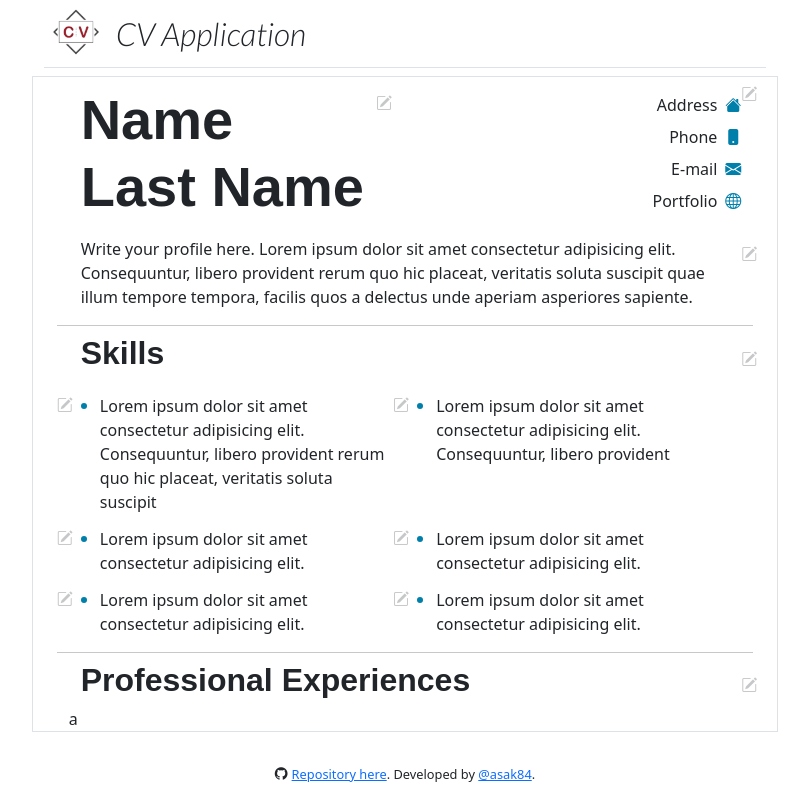
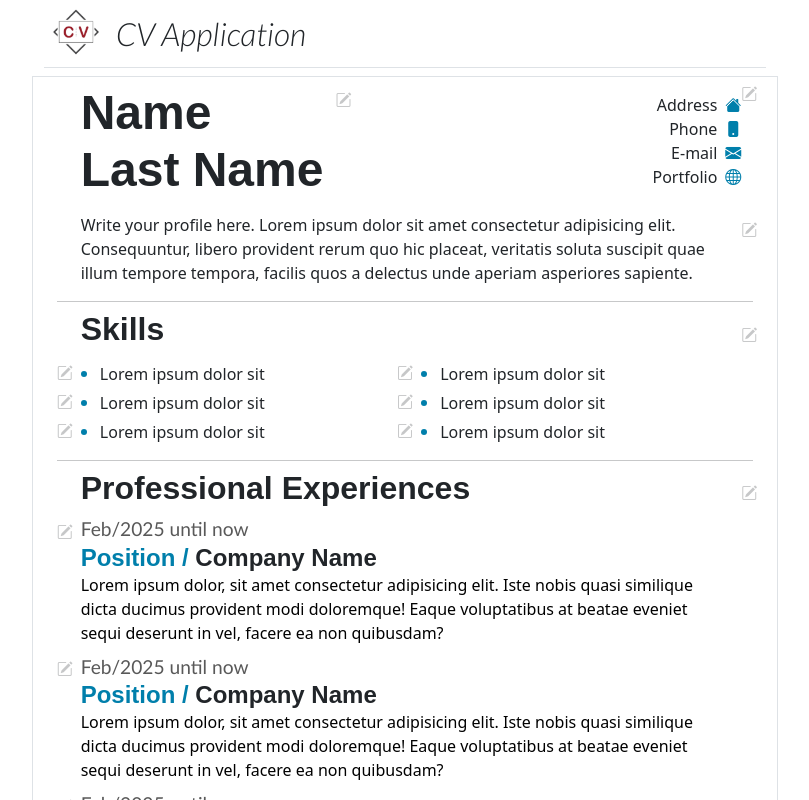
Before and after one commit to asaks84/cv-application, a React (Vite) app: page / in a window 1280 px wide. Shown: the top 800 px of the page, without its empty margins (235-1044 px from the left). Built offline with nearby package versions, Linux system fonts and the light colour scheme; a web font is replaced by a local one.

Commit message:
Professional experiences layout and printable version started

```diff
--- a/src/App.css
+++ b/src/App.css
@@ -79,12 +79,13 @@ header {
   }
 }
 
-h1, h2 {
+h1, h2, h3, h4 {
   font-family: 'Rockwell Nova', sans-serif;
   font-weight: 700;
 }
 
-.cvColor{
+.cvColor,
+span.position{
   color: #007FAB;
 }
 
@@ -92,8 +93,7 @@ h1, h2 {
   margin-top: 1rem;
   display: grid;
   grid-template-columns: repeat(2, 1fr); /* 2 colunas iguais */
-  gap: .5rem; /* Espaçamento opcional */
-  column-gap: 1.5rem;
+  column-gap: 2rem;
   padding: 0;
   /* list-style-type: circle; */
 
@@ -113,3 +113,35 @@ h1, h2 {
   left: -2.7rem !important;
   right: auto;
 }
+.start-n1{
+  left: -1.5rem !important;
+  right: auto;
+}
+
+#experience .date {
+  font-family: Calibri, Candara, Segoe, "Segoe UI", Optima, "Arial Narrow", sans-serif;
+  color: #595959;
+  font-size: 1.2em;
+}
+
+@media print {
+
+:root {
+  font-size: 15px;
+}
+  footer,
+  header,
+  header img,
+  header h1,
+  .edit{
+    display: none !important;
+    width: 0 !important;
+    height: 0 !important;
+  }
+
+  #sheet {
+    border: none !important;
+    margin: 0 !important;
+    padding: 0 !important;
+  }
+}
--- a/src/Components/Header.jsx
+++ b/src/Components/Header.jsx
@@ -3,9 +3,9 @@ function Header() {
 
   return (
     <>
-        <header className='d-flex border-bottom w-100'>
-          <img className='logo' src={cvLogo} alt="CV Application" />
-          <h1 className='title'>CV Application</h1>
+        <header className='hidden-print d-flex border-bottom w-100'>
+          <img className='logo hidden-print' src={cvLogo} alt="CV Application" />
+          <h1 className='title hidden-print'>CV Application</h1>
         </header>
     </>
   )
--- a/src/Components/Infos/BasicInfo.jsx
+++ b/src/Components/Infos/BasicInfo.jsx
@@ -4,7 +4,7 @@ function BasicInfo() {
 
   return (
     <div className="col basicInfo d-flex flex-row justify-content-end align-items-stretch position-relative p-0">
-      <ul className='list-unstyled d-flex flex-column gap-2 text-end pt-3'>
+      <ul className='list-unstyled d-flex flex-column gap-0 text-end pt-3'>
         <li>
           Address
           <i className='bi bi-house-fill'> </i>
--- a/src/Components/Infos/Experiemces.jsx
+++ b/src/Components/Infos/Experiemces.jsx
@@ -1,15 +1,16 @@
 import EditBtn from '../Elements/EditBtn'
+import JobInfo from './JobInfo'
 
 function Experiences(){
 
   return (
-    <div className="position-relative">
+    <div id='experience' className="position-relative">
       <h2 className='mt-n2 fw-bold'>Professional Experiences</h2>
       <EditBtn />
 
-      <div className="row">
-        a
-      </div>
+      <JobInfo />
+      <JobInfo />
+      <JobInfo />
     </div>
   )
 }
--- /dev/null
+++ b/src/Components/Infos/JobInfo.jsx
@@ -0,0 +1,15 @@
+import EditBtn from '../Elements/EditBtn'
+
+function JobInfo(){
+
+  return (
+    <div className="position-relative mt-1">
+        <p className="date mb-0">Feb/2025 until now</p>
+        <h4 className='fw-bold mb-0'><span className='position'>Position /</span> Company Name</h4>
+        <p className="desciption mb-2 text-black">Lorem ipsum dolor, sit amet consectetur adipisicing elit. Iste nobis quasi similique dicta ducimus provident modi doloremque! Eaque voluptatibus at beatae eveniet sequi deserunt in vel, facere ea non quibusdam?</p>
+        <EditBtn specClass={'start-n1'}/>
+      </div>
+  )
+}
+
+export default JobInfo
--- a/src/Components/Infos/Lists.jsx
+++ b/src/Components/Infos/Lists.jsx
@@ -3,24 +3,24 @@ import EditBtn from '../Elements/EditBtn';
 function Lists(){
 
   return (
-    <ul className='grid-list'>
+    <ul className='grid-list mt-0'>
         <li className='position-relative'>
-          Lorem ipsum dolor sit amet consectetur adipisicing elit. Consequuntur, libero provident rerum quo hic placeat, veritatis soluta suscipit
+          Lorem ipsum dolor sit
         <EditBtn specClass='start-n2'/></li>
         <li className='position-relative'>
-          Lorem ipsum dolor sit amet consectetur adipisicing elit. Consequuntur, libero provident
+          Lorem ipsum dolor sit
         <EditBtn specClass='start-n2'/></li>
         <li className='position-relative'>
-          Lorem ipsum dolor sit amet consectetur adipisicing elit.
+          Lorem ipsum dolor sit
         <EditBtn specClass='start-n2'/></li>
         <li className='position-relative'>
-          Lorem ipsum dolor sit amet consectetur adipisicing elit.
+          Lorem ipsum dolor sit
         <EditBtn specClass='start-n2'/></li>
         <li className='position-relative'>
-          Lorem ipsum dolor sit amet consectetur adipisicing elit.
+          Lorem ipsum dolor sit
         <EditBtn specClass='start-n2'/></li>
         <li className='position-relative'>
-          Lorem ipsum dolor sit amet consectetur adipisicing elit.
+          Lorem ipsum dolor sit
         <EditBtn specClass='start-n2'/></li>
       </ul>
   )
--- a/src/Components/Infos/Name.jsx
+++ b/src/Components/Infos/Name.jsx
@@ -4,8 +4,8 @@ function Name() {
 
   return (
     <div className="col-auto text-start fs-1 position-relative z-1">
-      <h1 className="first m-0 display-4 fw-bold">Name</h1>
-      <h1 className="last m-0 display-4 fw-bold text-nowrap">Last Name</h1>
+      <h1 className="first m-0 display-5 fw-bold">Name</h1>
+      <h1 className="last m-0 display-5 fw-bold text-nowrap">Last Name</h1>
       <EditBtn />
     </div>
   )
--- a/src/Components/Main.jsx
+++ b/src/Components/Main.jsx
@@ -8,7 +8,7 @@ function Main() {
 
   return (
     <>
-      <div className="row justify-content-center border mt-2 px-4">
+      <div id='sheet' className="row justify-content-center border mt-2 px-4">
 
         <div className="row align-items-center justify-content-center justify-content-sm-start">
           <Name />
@@ -27,6 +27,10 @@ function Main() {
         <div className="row text-start">
           <Experiences />
         </div>
+
+        <hr className='w-100' />
+
+
       </div>
     </>
   )
```
